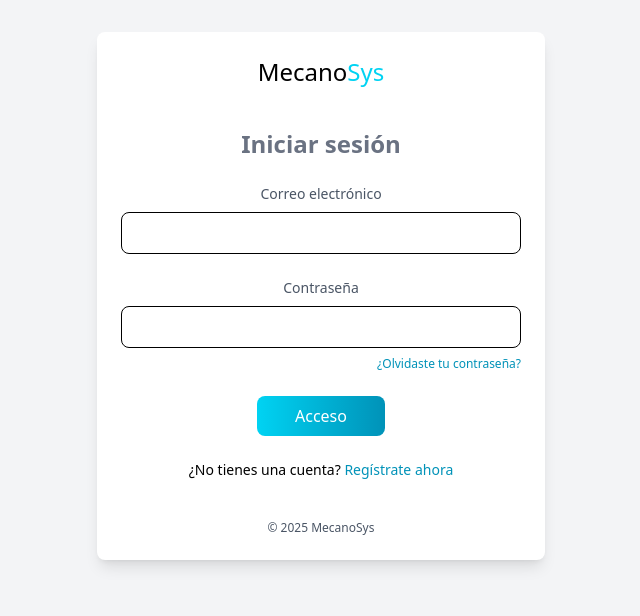
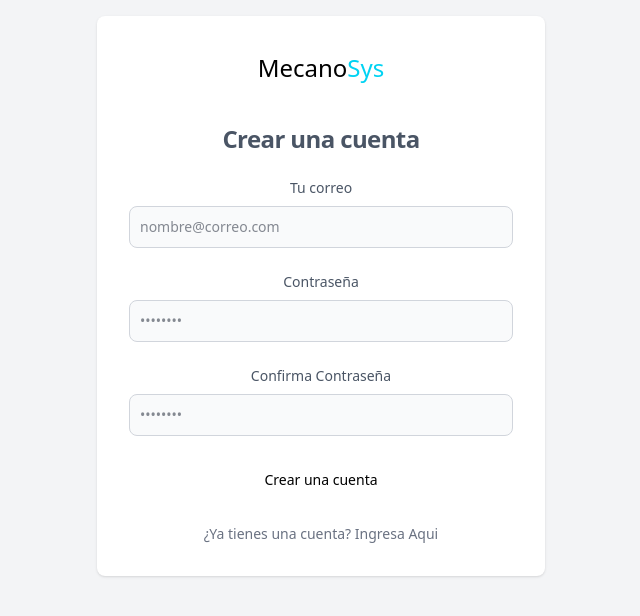
Before and after one commit to jhoanmunoz24/mecanoSys, a React (Vite) app: page /register in a window 1280 px wide. Shown: the part 136-752 px from the top of the page, without its empty margins (319-959 px from the left). Built offline with nearby package versions, Linux system fonts and the light colour scheme.

Commit message:
Creacion de register y Linkeo de paginas

```diff
--- a/package.json
+++ b/package.json
@@ -13,6 +13,7 @@
     "@tailwindcss/vite": "^4.1.16",
     "react": "^19.2.0",
     "react-dom": "^19.2.0",
+    "react-router-dom": "^7.9.5",
     "tailwindcss": "^4.1.16"
   },
   "devDependencies": {
--- a/src/App.jsx
+++ b/src/App.jsx
@@ -1,14 +1,22 @@
 
-import './App.css'
+import './App.css';
+import {Routes, Route,  } from 'react-router-dom';
 
+import Register from './register';
+import LoginForm from './login';
 function App() {
+  return (
 
+      <Routes>
+        <Route
+          path='/register'
+          element={<Register/>}
+        ></Route>
+        <Route path='/login' element={<LoginForm/>}></Route>
+        <Route path='/' element ={<LoginForm/>}></Route>
+      </Routes>
 
-  return (
-    <>
-
-    </>
-  )
+  );
 }
 
-export default App
+export default App;
--- a/src/login.jsx
+++ b/src/login.jsx
@@ -1,7 +1,9 @@
 import React from 'react'
+import { useNavigate, Link } from 'react-router-dom'
+export default function LoginForm() {
 
-export default function LoginForm() {
   return (
+
     <>
       <div className="min-h-screen flex items-center justify-center">
         <div className="max-w-md w-full p-6 bg-white rounded-lg shadow-lg">
@@ -64,9 +66,9 @@ export default function LoginForm() {
           <div className="text-center">
             <p className="text-sm">
               ¿No tienes una cuenta?{" "}
-              <a href="#" className="text-cyan-600">
+              <Link to="/register" className="text-cyan-600" >
                 Regístrate ahora
-              </a>
+              </Link>
             </p>
           </div>
 
--- a/src/main.jsx
+++ b/src/main.jsx
@@ -3,10 +3,15 @@ import { createRoot } from 'react-dom/client'
 import './index.css'
 import App from './App.jsx'
 import LoginForm from './login.jsx'
+import Register from './register.jsx'
+import { BrowserRouter} from 'react-router-dom'
 
 createRoot(document.getElementById('root')).render(
   <StrictMode>
-    <App/>
-    <LoginForm/>
+    <BrowserRouter>
+      <App/>
+
+    </BrowserRouter>
+
   </StrictMode>,
 )
--- /dev/null
+++ b/src/register.jsx
@@ -0,0 +1,91 @@
+import React from 'react';
+import { useNavigate, Link } from 'react-router-dom'
+export default function Register() {
+  return (
+    <>
+      <section className=''>
+        <div className='flex flex-col items-center justify-center px-6 py-8 mx-auto md:h-screen lg:py-0'>
+          <div className='w-full bg-white rounded-lg shadow md:mt-0 sm:max-w-md xl:p-0 '>
+            <div className='flex justify-center mb-2 mt-9'>
+              <h2 className='text-2xl text-black font-medium'>
+                Mecano<span className='text-cyan-400'>Sys</span>
+              </h2>
+            </div>
+
+            <div className='p-6 space-y-4 md:space-y-6 sm:p-8'>
+              <h1 className='text-xl font-bold leading-tight tracking-tight text-gray-600 md:text-2xl'>
+                Crear una cuenta
+              </h1>
+              <form
+                className='space-y-4 md:space-y-6'
+                action='#'
+              >
+                <div>
+                  <label
+                    for='email'
+                    className='block mb-2 text-sm font-medium text-gray-600 '
+                  >
+                    Tu correo
+                  </label>
+                  <input
+                    type='email'
+                    name='email'
+                    id='email'
+                    className='bg-gray-50 border border-gray-300 text-gray-900 text-sm rounded-lg focus:outline-none focus:ring-2 focus:ring-offset-2 focus:ring-cyan-500 block w-full p-2.5 '
+                    placeholder='nombre@correo.com'
+                    required=''
+                  />
+                </div>
+                <div>
+                  <label
+                    for='password'
+                    className='block mb-2 text-sm font-medium text-gray-600 '
+                  >
+                    Contraseña
+                  </label>
+                  <input
+                    type='password'
+                    name='password'
+                    id='password'
+                    placeholder='••••••••'
+                    className='bg-gray-50 border border-gray-300 text-gray-900 text-sm rounded-lg focus:outline-none focus:ring-2 focus:ring-offset-2 focus:ring-cyan-500 block w-full p-2.5 '
+                    required=''
+                  />
+                </div>
+                <div>
+                  <label
+                    for='confirm-password'
+                    className='block mb-2 text-sm font-medium text-gray-600 '
+                  >
+                    Confirma Contraseña
+                  </label>
+                  <input
+                    type='password'
+                    name='confirm-password'
+                    id='confirm-password'
+                    placeholder='••••••••'
+                    className='bg-gray-50 border border-gray-300 text-gray-900 text-sm rounded-lg focus:outline-none focus:ring-2 focus:ring-offset-2 focus:ring-cyan-500  block w-full p-2.5 '
+                    required=''
+                  />
+                </div>
+
+                <button
+                  type='submit'
+                  className='w-full text-black bg-primary-600 hover:bg-primary-700 focus:outline-none focus:ring-2 focus:ring-offset-2 focus:ring-cyan-500 font-medium rounded-lg text-sm px-5 py-2.5 text-center'
+                >
+                  Crear una cuenta
+                </button>
+                <p className='text-sm font-light text-gray-500 dark:text-gray-400'>
+                  ¿Ya tienes una cuenta?{' '}
+                  <Link to='/login'className='font-medium text-primary-600 hover:underline dark:text-primary-500'>
+                    Ingresa Aqui
+                  </Link>
+                </p>
+              </form>
+            </div>
+          </div>
+        </div>
+      </section>
+    </>
+  );
+}
```
Also changed, not shown: 1 other file (tests, documents, lock files or other folders).
